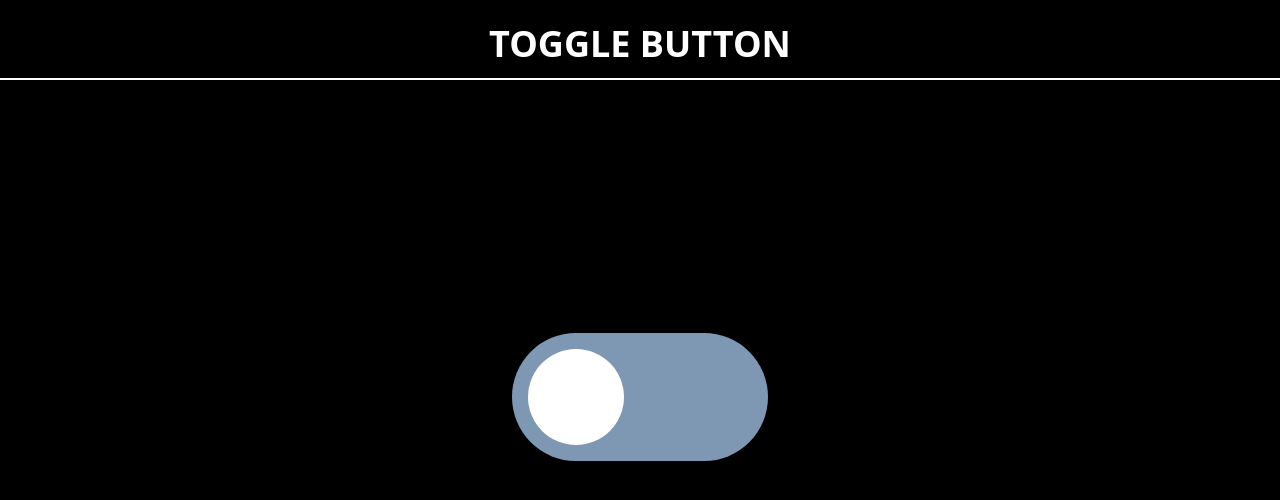
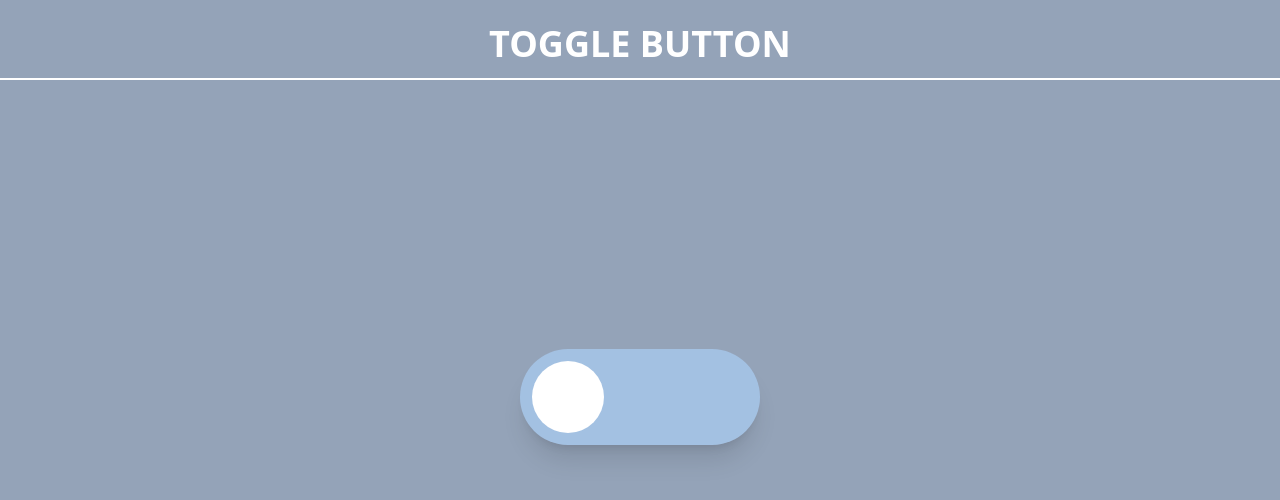
Before and after one commit to OndrejLosensky/toggle-button, a React (Create React App) app: page / in a window 1280 px wide. Shown: the top 500 px of the page. Built offline with nearby package versions, Linux system fonts and the light colour scheme.

Commit message:
změna velikosti

```diff
--- a/src/App.js
+++ b/src/App.js
@@ -4,7 +4,7 @@ import Toggle from "./components/toggle/Toggle";
 
 function App() {
   return (
-    <section className="w-full h-screen bg-black">
+    <section className="w-full h-screen bg-slate-400">
         <div>
           <Header/>
         </div>
--- a/src/components/toggle/Toggle.js
+++ b/src/components/toggle/Toggle.js
@@ -5,9 +5,9 @@ const Toggle = () => {
 
 
     return(
-        <div className="shadow-xl">
+        <div>
             <label htmlFor="toggle-button">
-                <input type="checkbox" id="toggle-button" className="cursor-pointer h-32 w-64 rounded-full appearance-none
+                <input type="checkbox" id="toggle-button" className="cursor-pointer shadow-xl h-24 w-60 rounded-full appearance-none
                 bg-whenNotChecked bg-opacity-75 border-textColor border-3 checked:bg-whenChecked transition duration-300 relative"/>
             </label>
         </div>
--- a/src/index.css
+++ b/src/index.css
@@ -5,9 +5,9 @@
 
 #toggle-button::after {
     content: '';
-    @apply h-32 w-32 rounded-full bg-buttonColor absolute left-0 top-0 transform scale-75 transition duration-300;
+    @apply h-24 w-24 rounded-full bg-buttonColor absolute left-0 top-0 transform scale-75 transition duration-300;
 }
 
 #toggle-button:checked::after {
-    @apply transform scale-75 translate-x-32;
+    @apply transform scale-75 translate-x-36;
 }
```
